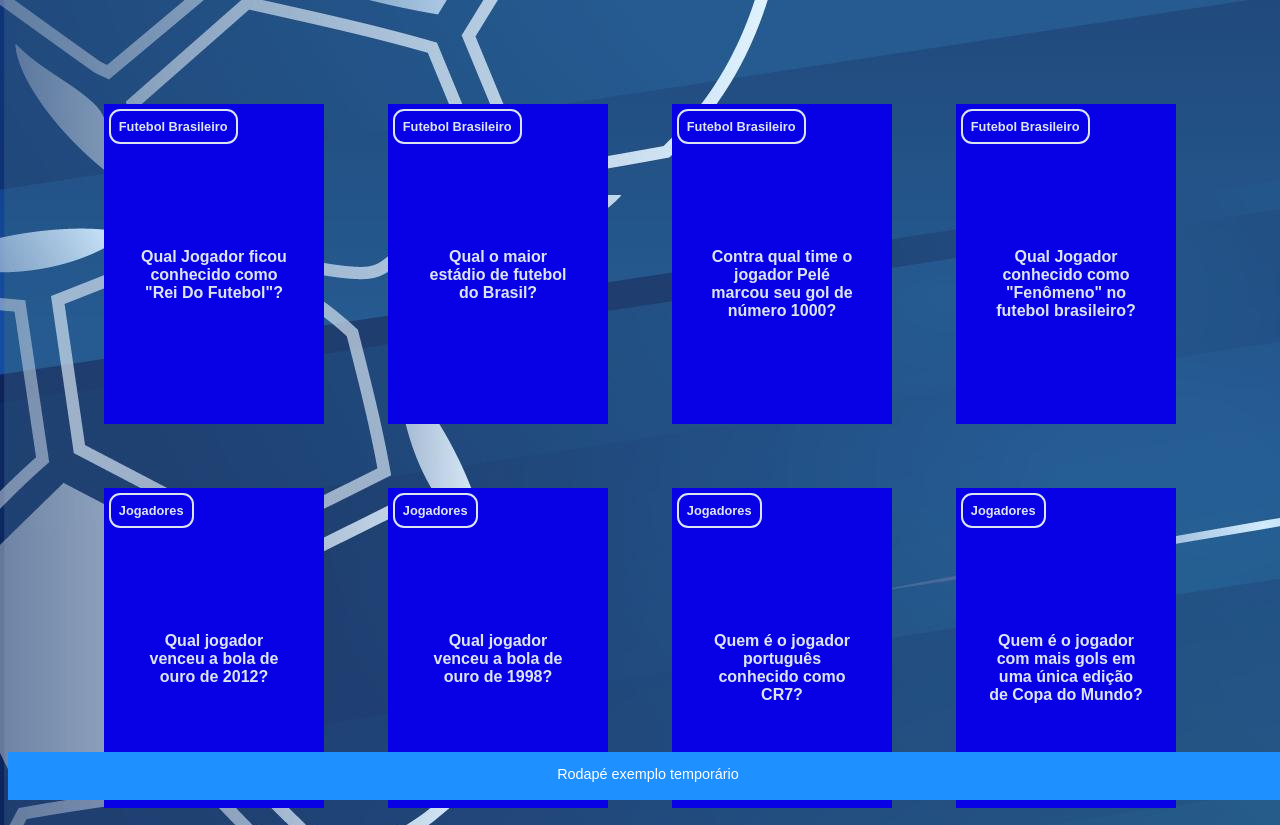
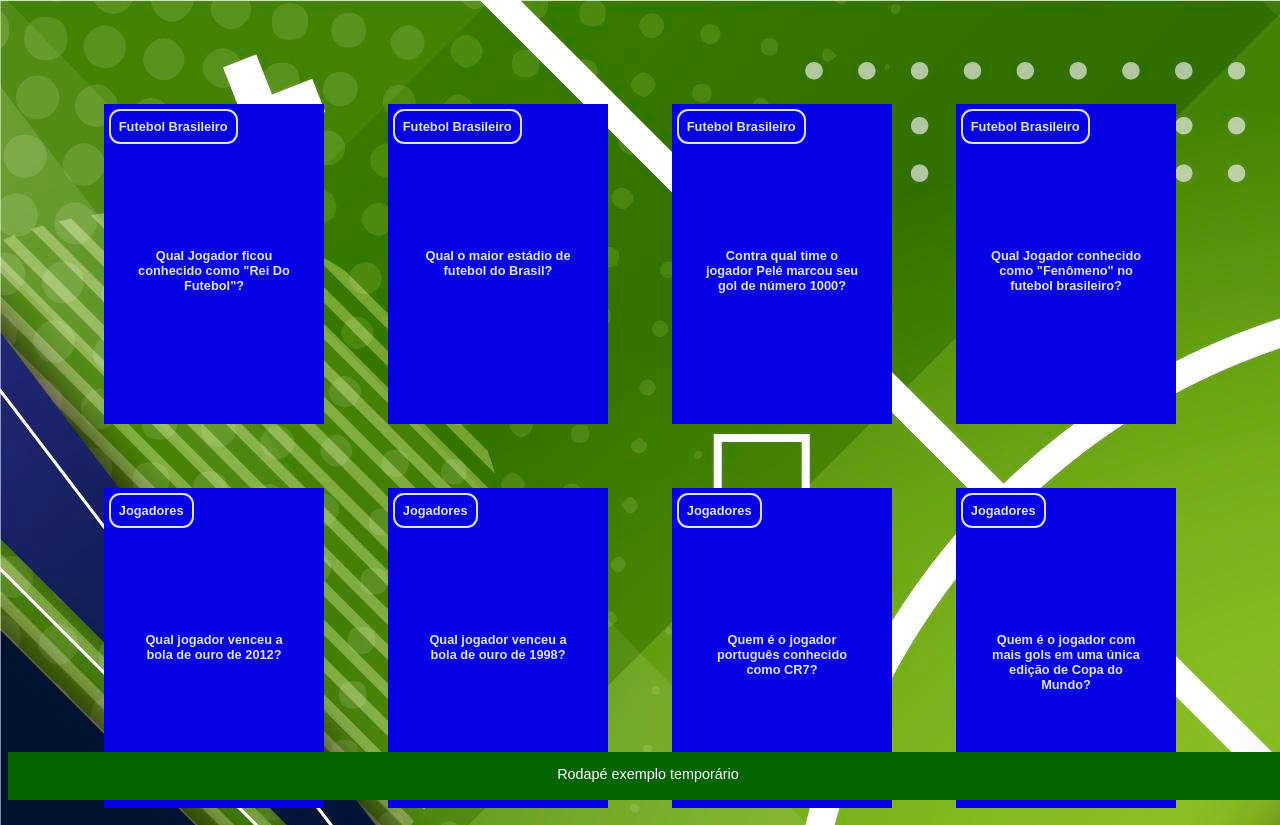
Before and after one commit to camisanjosz/flashcard-s, a plain HTML site: page flashcard/index.html in a window 1280 px wide. Shown: the top 825 px of the page. Drawn offline with Linux system fonts and the light colour scheme.

Commit message:
Mudança
Alterei algumas coisas dentro do código, como: Tamanho da fonte, Background da pagina, cor dos cartões de resposta e adicionei uma borda nos cartões de resposta.

```diff
--- a/flashcard/assets/style.css
+++ b/flashcard/assets/style.css
@@ -8,7 +8,7 @@
 
 
 body {
-    background: url('img/5618236.jpg');
+    background: url('img/5623515.jpg');
     font-family: "Poetsen One", sans-serif;
   font-weight: 400;
   font-style: normal;
@@ -55,6 +55,7 @@ body {
     margin-top: 1rem;
     padding: 2rem;
     margin-top:7rem;
+    font-size: 1vw;
 }
 
 .cartao__conteudo__pergunta p {
@@ -63,7 +64,8 @@ body {
 }
 
 .cartao__conteudo__resposta {
-    color: var(--card-back-color);
+    background-color:lightgreen;
+    color:black
     font-weight: 500;
 }
 
@@ -81,10 +83,11 @@ body {
 
 .cartao__conteudo__resposta {
     transform: rotateY(180deg);
+    border: 7px solid var(--card-front-color);
 }
 
 footer {
-    background-color:dodgerblue;
+    background-color:darkgreen;
     color: white;
     position: fixed;
     bottom: 0;
```
Also changed, not shown: flashcard/assets/img/5623515.jpg (added).
